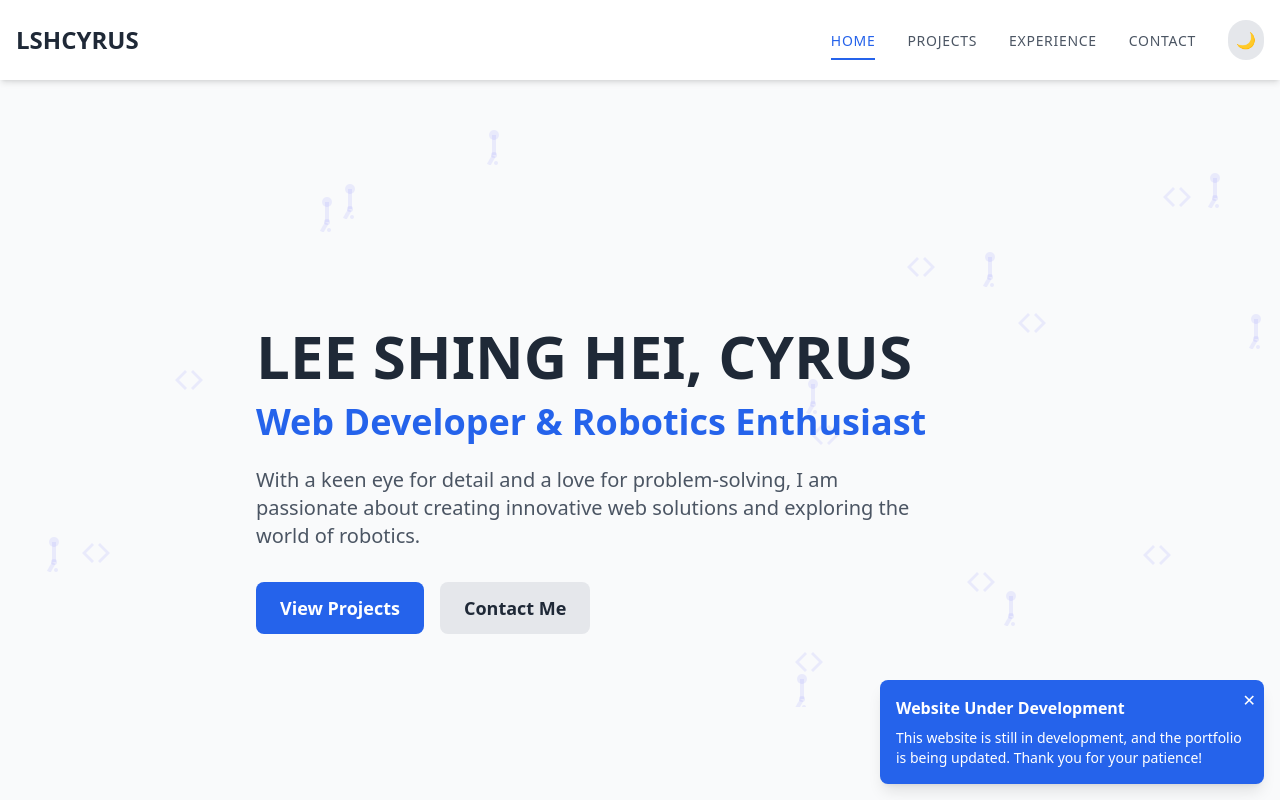
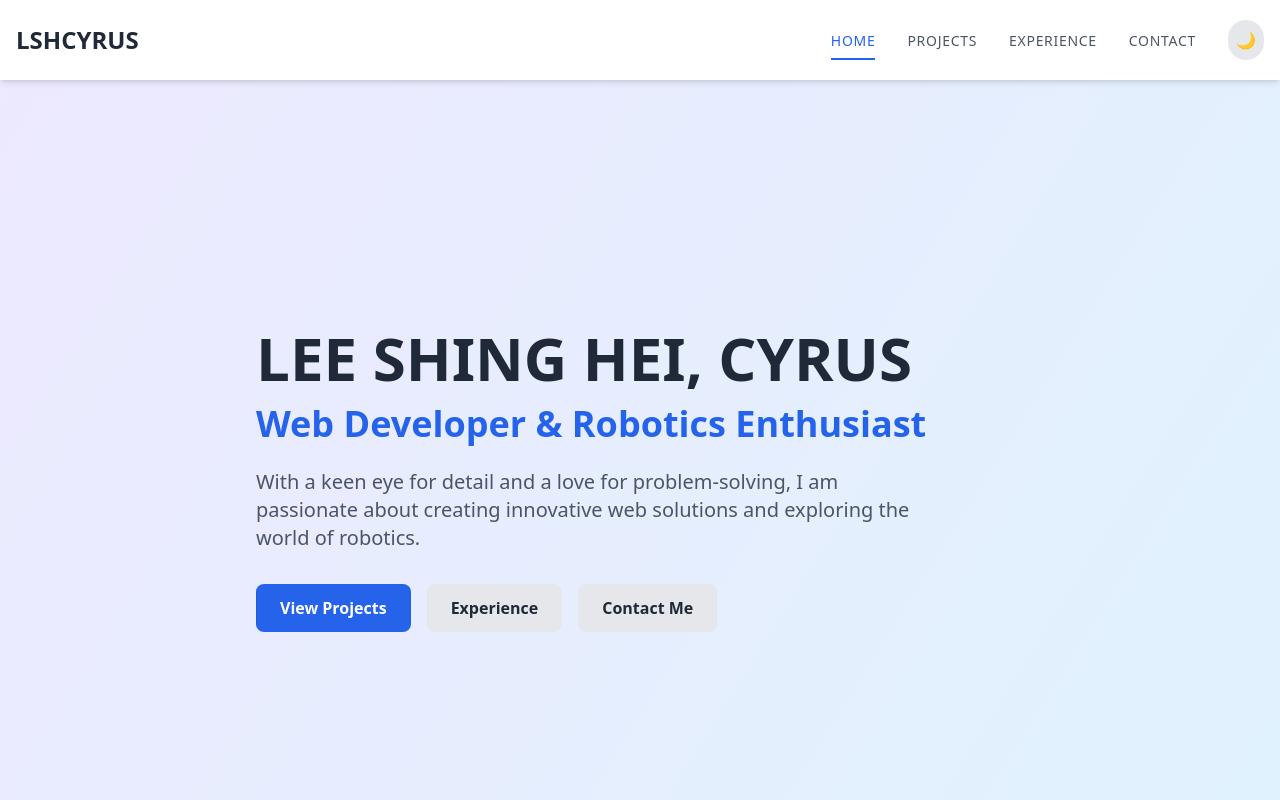
Before and after one commit to lshcyrus/portfolio, a Next.js app: page / in a window 1280 px wide. Shown: the top 800 px of the page. Built offline with nearby package versions, Linux system fonts and the light colour scheme.

Commit message:
huge change to web style

```diff
--- a/package.json
+++ b/package.json
@@ -12,7 +12,7 @@
     "@react-three/drei": "^9.111.5",
     "@react-three/fiber": "^8.17.6",
     "framer-motion": "^11.3.31",
-    "next": "14.2.7",
+    "next": "^14.2.9",
     "react": "^18",
     "react-dom": "^18",
     "react-icons": "^5.3.0",
--- a/src/app/components/BackgroundAnimation.tsx
+++ b/src/app/components/BackgroundAnimation.tsx
@@ -1,54 +1,58 @@
 'use client'
 
-import React, { useEffect, useState } from 'react';
-
-const CodeIcon = () => (
-  <svg width="40" height="40" viewBox="0 0 40 40" fill="none" xmlns="http://www.w3.org/2000/svg">
-    <path d="M10 20L18 28L16 30L6 20L16 10L18 12L10 20Z" fill="currentColor"/>
-    <path d="M30 20L22 28L24 30L34 20L24 10L22 12L30 20Z" fill="currentColor"/>
-  </svg>
-);
-
-const RobotArmIcon = () => (
-  <svg width="40" height="40" viewBox="0 0 40 40" fill="none" xmlns="http://www.w3.org/2000/svg">
-    <circle cx="20" cy="10" r="5" fill="currentColor" />
-    <rect x="18" y="10" width="4" height="20" fill="currentColor" />
-    <circle cx="20" cy="30" r="3" fill="currentColor" />
-    <rect x="18" y="30" width="4" height="10" transform="rotate(30 18 30)" fill="currentColor" />
-    <circle cx="22" cy="38" r="2" fill="currentColor" />
-  </svg>
-);
-
-const BackgroundElement = ({ type }: { type: 'code' | 'robot' }) => (
-  <div className={`bg-element ${type}`}>
-    {type === 'code' ? <CodeIcon /> : <RobotArmIcon />}
-  </div>
-);
+import React, { useEffect, useRef } from 'react';
 
 const BackgroundAnimation = () => {
-  const [elements, setElements] = useState<React.ReactNode[]>([]);
+  const canvasRef = useRef<HTMLCanvasElement>(null);
 
   useEffect(() => {
-    const newElements = [...Array(20)].map((_, i) => (
-      <div key={i} className="element-wrapper" style={{
-        left: `${Math.random() * 100}%`,
-        top: `${Math.random() * 100}%`,
-        animationDelay: `${Math.random() * 5}s`,
-        animationDuration: `${30 + Math.random() * 20}s`
-      }}>
-        <BackgroundElement type={i % 2 === 0 ? 'code' : 'robot'} />
-      </div>
-    ));
-    setElements(newElements);
+    const canvas = canvasRef.current;
+    if (!canvas) return;
+
+    const ctx = canvas.getContext('2d');
+    if (!ctx) return;
+
+    let animationFrameId: number;
+
+    const resizeCanvas = () => {
+      canvas.width = window.innerWidth;
+      canvas.height = window.innerHeight;
+    };
+
+    resizeCanvas();
+    window.addEventListener('resize', resizeCanvas);
+
+    let t = 0;
+
+    const animate = () => {
+      t += 0.005; // Adjust this value to change the speed of transition
+
+      const startColor = getComputedStyle(document.documentElement).getPropertyValue('--bg-start').split(',').map(Number);
+      const endColor = getComputedStyle(document.documentElement).getPropertyValue('--bg-end').split(',').map(Number);
+
+      const r = Math.sin(t) * (endColor[0] - startColor[0]) / 2 + (endColor[0] + startColor[0]) / 2;
+      const g = Math.sin(t) * (endColor[1] - startColor[1]) / 2 + (endColor[1] + startColor[1]) / 2;
+      const b = Math.sin(t) * (endColor[2] - startColor[2]) / 2 + (endColor[2] + startColor[2]) / 2;
+
+      const gradient = ctx.createLinearGradient(0, 0, canvas.width, canvas.height);
+      gradient.addColorStop(0, `rgb(${r}, ${g}, ${b})`);
+      gradient.addColorStop(1, `rgb(${startColor[0]}, ${startColor[1]}, ${startColor[2]})`);
+
+      ctx.fillStyle = gradient;
+      ctx.fillRect(0, 0, canvas.width, canvas.height);
+
+      animationFrameId = requestAnimationFrame(animate);
+    };
+
+    animate();
+
+    return () => {
+      window.removeEventListener('resize', resizeCanvas);
+      cancelAnimationFrame(animationFrameId);
+    };
   }, []);
 
-  return (
-    <div className="background-animation-container">
-      <div className="background-animation">
-        {elements}
-      </div>
-    </div>
-  );
+  return <canvas ref={canvasRef} className="fixed top-0 left-0 w-full h-full -z-10" />;
 };
 
 export default BackgroundAnimation;
--- /dev/null
+++ b/src/app/components/DynamicBackground.tsx
@@ -0,0 +1,88 @@
+import React, { useEffect, useRef } from 'react';
+
+const DynamicBackground: React.FC = () => {
+  const canvasRef = useRef<HTMLCanvasElement>(null);
+
+  useEffect(() => {
+    const canvas = canvasRef.current;
+    if (!canvas) return;
+
+    const ctx = canvas.getContext('2d');
+    if (!ctx) return;
+
+    canvas.width = window.innerWidth;
+    canvas.height = window.innerHeight;
+
+    const particles: Particle[] = [];
+    const particleCount = 100;
+
+    class Particle {
+      x: number;
+      y: number;
+      size: number;
+      speedX: number;
+      speedY: number;
+
+      constructor() {
+        this.x = Math.random() * (canvas?.width ?? 0);
+        this.y = Math.random() * (canvas?.height ?? 0);
+        this.size = Math.random() * 5 + 1;
+        this.speedX = Math.random() * 3 - 1.5;
+        this.speedY = Math.random() * 3 - 1.5;
+      }
+
+      update() {
+        if (!canvas) return;
+        this.x += this.speedX;
+        this.y += this.speedY;
+
+        if (this.x > canvas.width) this.x = 0;
+        else if (this.x < 0) this.x = canvas.width;
+        if (this.y > canvas.height) this.y = 0;
+        else if (this.y < 0) this.y = canvas.height;
+      }
+
+      draw() {
+        if (!canvas || !ctx) return;
+        ctx!.fillStyle = 'rgba(200, 200, 200, 0.5)';
+        ctx!.beginPath();
+        ctx!.arc(this.x, this.y, this.size, 0, Math.PI * 2);
+        ctx!.closePath();
+        ctx!.fill();
+      }
+    }
+
+    const init = () => {
+      for (let i = 0; i < particleCount; i++) {
+        particles.push(new Particle());
+      }
+    };
+
+    const animate = () => {
+      ctx.clearRect(0, 0, canvas.width, canvas.height);
+      for (const particle of particles) {
+        particle.update();
+        particle.draw();
+      }
+      requestAnimationFrame(animate);
+    };
+
+    init();
+    animate();
+
+    const handleResize = () => {
+      canvas.width = window.innerWidth;
+      canvas.height = window.innerHeight;
+    };
+
+    window.addEventListener('resize', handleResize);
+
+    return () => {
+      window.removeEventListener('resize', handleResize);
+    };
+  }, []);
+
+  return <canvas ref={canvasRef} className="fixed top-0 left-0 w-full h-full -z-10" />;
+};
+
+export default DynamicBackground;
--- /dev/null
+++ b/src/app/components/Header.tsx
@@ -0,0 +1,15 @@
+import React from 'react';
+
+const Header = ({ title }: { title: string }) => {
+  return (
+    <header className="py-6 mb-10 border-b border-gray-200 dark:border-gray-700">
+      <div className="container mx-auto px-4 sm:px-6 lg:px-8">
+        <h1 className="text-3xl sm:text-4xl md:text-5xl font-bold text-gray-800 dark:text-gray-100 text-center">
+          {title}
+        </h1>
+      </div>
+    </header>
+  );
+};
+
+export default Header;
--- a/src/app/components/navigation.tsx
+++ b/src/app/components/navigation.tsx
@@ -4,6 +4,7 @@ import Link from 'next/link';
 import { usePathname } from 'next/navigation';
 import { useTheme } from './ThemeProvider';
 import { useState, useEffect } from 'react';
+import { motion, AnimatePresence } from 'framer-motion';
 
 function Navigation() {
   const pathname = usePathname();
@@ -29,21 +30,54 @@ function Navigation() {
     <header className="bg-white dark:bg-gray-800 shadow-md relative z-50">
       <div className="container mx-auto px-4">
         <nav className="flex items-center justify-between h-20">
+          <motion.div
+            initial={{ opacity: 0, x: -20 }}
+            animate={{ opacity: 1, x: 0 }}
+            transition={{ duration: 0.5 }}
+          >
             <Link href="/" className="text-2xl font-bold text-gray-800 dark:text-white">
               LSHCYRUS
             </Link>
+          </motion.div>
           <div className="md:hidden">
             <button
               onClick={() => setIsMenuOpen(!isMenuOpen)}
-              className="text-gray-800 dark:text-white focus:outline-none z-50 relative"
+              className="text-gray-800 dark:text-white focus:outline-none z-50 relative p-2 rounded-md bg-gray-200 dark:bg-gray-700 hover:bg-gray-300 dark:hover:bg-gray-600 transition-colors duration-200"
+              aria-label="Toggle menu"
             >
-              {isMenuOpen ? '✕' : '☰'}
+              <svg
+                xmlns="http://www.w3.org/2000/svg"
+                fill="none"
+                viewBox="0 0 24 24"
+                stroke="currentColor"
+                className="w-8 h-8"
+              >
+                {isMenuOpen ? (
+                  <path strokeLinecap="round" strokeLinejoin="round" strokeWidth={2} d="M6 18L18 6M6 6l12 12" />
+                ) : (
+                  <path strokeLinecap="round" strokeLinejoin="round" strokeWidth={2} d="M4 6h16M4 12h16M4 18h16" />
+                )}
+              </svg>
             </button>
           </div>
-          <div className={`md:flex md:items-center md:space-x-8 ${isMenuOpen ? 'block' : 'hidden'} fixed md:relative inset-0 bg-white dark:bg-gray-800 md:bg-transparent md:dark:bg-transparent p-4 md:p-0 z-40`}>
+          <AnimatePresence>
+            {(isMenuOpen || window.innerWidth > 768) && (
+              <motion.div
+                initial={{ opacity: 0, y: -20 }}
+                animate={{ opacity: 1, y: 0 }}
+                exit={{ opacity: 0, y: -20 }}
+                transition={{ duration: 0.3 }}
+                className={`md:flex md:items-center md:space-x-8 ${isMenuOpen ? 'block' : 'hidden'} fixed md:relative inset-0 bg-white dark:bg-gray-800 md:bg-transparent md:dark:bg-transparent p-4 md:p-0 z-40`}
+              >
                 <ul className="flex flex-col md:flex-row md:items-center md:space-x-8 mt-20 md:mt-0">
-              {navItems.map((item) => (
-                <li key={item.path} className="my-4 md:my-0">
+                  {navItems.map((item, index) => (
+                    <motion.li
+                      key={item.path}
+                      initial={{ opacity: 0, y: -20 }}
+                      animate={{ opacity: 1, y: 0 }}
+                      transition={{ duration: 0.3, delay: index * 0.1 }}
+                      className="my-4 md:my-0"
+                    >
                       <Link
                         href={item.path}
                         className={`text-sm font-medium uppercase tracking-wider hover:text-blue-600 dark:hover:text-blue-400 transition-colors duration-200 ${
@@ -55,26 +89,39 @@ function Navigation() {
                       >
                         {item.name}
                       </Link>
-                </li>
+                    </motion.li>
                   ))}
-              <li className="my-4 md:my-0">
+                  <motion.li
+                    initial={{ opacity: 0, y: -20 }}
+                    animate={{ opacity: 1, y: 0 }}
+                    transition={{ duration: 0.3, delay: navItems.length * 0.1 }}
+                    className="my-4 md:my-0"
+                  >
                     <button
                       onClick={toggleTheme}
                       className="p-2 rounded-full bg-gray-200 dark:bg-gray-600 text-gray-800 dark:text-white"
                     >
                       {theme === 'light' ? '🌙' : '☀️'}
                     </button>
-              </li>
+                  </motion.li>
                 </ul>
-          </div>
+              </motion.div>
+            )}
+          </AnimatePresence>
         </nav>
       </div>
+      <AnimatePresence>
         {isMenuOpen && (
-        <div
+          <motion.div
+            initial={{ opacity: 0 }}
+            animate={{ opacity: 1 }}
+            exit={{ opacity: 0 }}
+            transition={{ duration: 0.3 }}
             className="fixed inset-0 bg-black bg-opacity-50 z-30"
             onClick={() => setIsMenuOpen(false)}
-        ></div>
+          ></motion.div>
         )}
+      </AnimatePresence>
     </header>
   );
 }
--- a/src/app/contact/page.tsx
+++ b/src/app/contact/page.tsx
@@ -1,5 +1,6 @@
 import React from 'react';
 import Link from 'next/link';
+import Header from '../components/Header';
 import { FaGithub, FaLinkedin, FaInstagram, FaEnvelope } from 'react-icons/fa';
 
 const ContactPage = () => {
@@ -12,9 +13,7 @@ const ContactPage = () => {
 
   return (
     <div className="min-h-screen flex flex-col items-center justify-start pt-16 sm:pt-24 p-4 sm:p-8 md:p-16 lg:p-24 dark:bg-gray-900">
-      <h1 className="text-3xl sm:text-4xl lg:text-5xl font-bold mb-12 text-center text-gray-900 dark:text-white">
-        GET IN TOUCH WITH ME
-      </h1>
+      <Header title="CONTACT" />
       <div className="grid grid-cols-1 sm:grid-cols-2 gap-6 max-w-2xl w-full">
         {contactLinks.map((link, index) => (
           <Link
--- a/src/app/page.tsx
+++ b/src/app/page.tsx
@@ -1,10 +1,9 @@
 import Link from "next/link";
 import BackgroundAnimation from "./components/BackgroundAnimation";
-import DevelopmentNotice from "./components/DevelopmentNotice";
 
 export default function Home() {
   return (
-    <div className="relative flex items-center justify-center min-h-screen p-4 sm:p-8 bg-gray-50 dark:bg-gray-900 overflow-hidden">
+    <div className="relative flex items-center justify-center min-h-screen p-4 sm:p-8 overflow-hidden">
       <BackgroundAnimation />
       <div className="max-w-3xl w-full text-center sm:text-left z-10 relative">
         <h1 className="text-4xl sm:text-5xl lg:text-6xl font-bold mb-4 text-gray-800 dark:text-white">
@@ -17,15 +16,29 @@ export default function Home() {
           With a keen eye for detail and a love for problem-solving, I am passionate about creating innovative web solutions and exploring the world of robotics.
         </p>
         <div className="flex flex-wrap justify-center sm:justify-start gap-4">
-          <Link href="/projects" className="bg-blue-600 hover:bg-blue-700 text-white font-bold py-3 px-6 rounded-lg transition duration-300 text-lg">
-            View Projects
+          <Link href="/projects" className="group relative inline-flex items-center justify-center px-6 py-3 overflow-hidden font-bold rounded-lg text-white bg-blue-600 transition-all duration-300 ease-out hover:bg-blue-700">
+            <span className="absolute inset-0 flex items-center justify-center w-full h-full text-white duration-300 -translate-x-full bg-blue-700 group-hover:translate-x-0 ease">
+              <svg className="w-6 h-6" fill="none" stroke="currentColor" viewBox="0 0 24 24" xmlns="http://www.w3.org/2000/svg"><path strokeLinecap="round" strokeLinejoin="round" strokeWidth="2" d="M14 5l7 7m0 0l-7 7m7-7H3"></path></svg>
+            </span>
+            <span className="absolute flex items-center justify-center w-full h-full text-white transition-all duration-300 transform group-hover:translate-x-full ease">View Projects</span>
+            <span className="relative invisible">View Projects</span>
           </Link>
-          <Link href="/contact" className="bg-gray-200 dark:bg-gray-700 hover:bg-gray-300 dark:hover:bg-gray-600 text-gray-800 dark:text-white font-bold py-3 px-6 rounded-lg transition duration-300 text-lg">
-            Contact Me
+          <Link href="/experience" className="group relative inline-flex items-center justify-center px-6 py-3 overflow-hidden font-bold rounded-lg text-gray-800 dark:text-white bg-gray-200 dark:bg-gray-700 transition-all duration-300 ease-out hover:bg-gray-300 dark:hover:bg-gray-600">
+            <span className="absolute inset-0 flex items-center justify-center w-full h-full text-gray-800 dark:text-white duration-300 -translate-x-full bg-gray-300 dark:bg-gray-600 group-hover:translate-x-0 ease">
+              <svg className="w-6 h-6" fill="none" stroke="currentColor" viewBox="0 0 24 24" xmlns="http://www.w3.org/2000/svg"><path strokeLinecap="round" strokeLinejoin="round" strokeWidth="2" d="M21 13.255A23.931 23.931 0 0112 15c-3.183 0-6.22-.62-9-1.745M16 6V4a2 2 0 00-2-2h-4a2 2 0 00-2 2v2m4 6h.01M5 20h14a2 2 0 002-2V8a2 2 0 00-2-2H5a2 2 0 00-2 2v10a2 2 0 002 2z"></path></svg>
+            </span>
+            <span className="absolute flex items-center justify-center w-full h-full text-gray-800 dark:text-white transition-all duration-300 transform group-hover:translate-x-full ease">Experience</span>
+            <span className="relative invisible">Experience</span>
+          </Link>
+          <Link href="/contact" className="group relative inline-flex items-center justify-center px-6 py-3 overflow-hidden font-bold rounded-lg text-gray-800 dark:text-white bg-gray-200 dark:bg-gray-700 transition-all duration-300 ease-out hover:bg-gray-300 dark:hover:bg-gray-600">
+            <span className="absolute inset-0 flex items-center justify-center w-full h-full text-gray-800 dark:text-white duration-300 -translate-x-full bg-gray-300 dark:bg-gray-600 group-hover:translate-x-0 ease">
+              <svg className="w-6 h-6" fill="none" stroke="currentColor" viewBox="0 0 24 24" xmlns="http://www.w3.org/2000/svg"><path strokeLinecap="round" strokeLinejoin="round" strokeWidth="2" d="M3 8l7.89 5.26a2 2 0 002.22 0L21 8M5 19h14a2 2 0 002-2V7a2 2 0 00-2-2H5a2 2 0 00-2 2v10a2 2 0 002 2z"></path></svg>
+            </span>
+            <span className="absolute flex items-center justify-center w-full h-full text-gray-800 dark:text-white transition-all duration-300 transform group-hover:translate-x-full ease">Contact Me</span>
+            <span className="relative invisible">Contact Me</span>
           </Link>
         </div>
       </div>
-      <DevelopmentNotice />
     </div>
   );
 }
--- a/src/app/projects/page.tsx
+++ b/src/app/projects/page.tsx
@@ -1,4 +1,5 @@
 import Link from 'next/link';
+import Header from '../components/Header';
 
 interface Project {
   title: string;
@@ -8,12 +9,6 @@ interface Project {
 }
 
 const projects: Project[] = [
-  {
-    title: "Personal Portfolio Website",
-    description: "A responsive website showcasing my skills and projects.",
-    technologies: ["React", "Next.js", "HTML", "Tailwind CSS", "TypeScript"],
-    link: "https://github.com/yourusername/portfolio",
-  },
   // Add more projects here
   {
     title: "Robotics Control System",
@@ -21,11 +16,23 @@ const projects: Project[] = [
     technologies: ["Python", "ESP32-CAM", "Arduino", "TCP/IP", "Flask WSGI Framework"],
   },
   {
-    title: "Peanut KING Education",
+    title: "Peanut KING Education Homepage",
     description: "Redesigned and developed the education homepage for Peanut KING Solution Limited.",
-    technologies: ["React", "Next.js", "HTML", "CSS", "JavaScript", "AWS EC2", "Ubuntu"],
-    link: "https://peanutkingeducation.com",
+    technologies: ["React", "Next.js", "HTML", "CSS", "JavaScript", "AWS EC2", "Ubuntu", "Docker"],
+    link: "https://github.com/lshcyrus/Peanut-King-Solution-Limited-EduHome",
   },
+  {
+    title: "Peanut KING Education Platform",
+    description: "Maintained and developed the online education platform for Peanut KING Solution Limited.",
+    technologies: ["React", "Node.js", "JavaScript", "Django", "Python", "HTML", "CSS", "AWS EC2", "Ubuntu"],
+    link: "https://peanutkingeducation.com/sign-in.html",
+  },
+  {
+    title: "Uno",
+    description: "Replicated the classic game Uno using C++. Implemented the game logic, player interaction, and card shuffling.",
+    technologies: ["C++"],
+    link: "https://github.com/lshcyrus/Uno",
+  }
 
 ];
 
@@ -33,14 +40,14 @@ export default function Projects() {
   return (
     <main className="flex min-h-screen flex-col items-center p-4 sm:p-8 md:p-16 lg:p-24 dark:bg-gray-900">
       <div className="w-full max-w-6xl">
-        <h1 className="text-2xl sm:text-3xl lg:text-4xl font-bold mb-4 sm:mb-8 text-center dark:text-white">MY PROJECTS</h1>
+        <Header title="PROJECTS" />
         <div className="grid gap-4 sm:gap-6 md:grid-cols-2 lg:grid-cols-3">
           {projects.map((project, index) => (
             <div key={index} className="bg-gray-100 dark:bg-gray-800 p-4 sm:p-6 rounded-lg shadow-md hover:shadow-lg transition-shadow duration-300">
               <h2 className="text-xl sm:text-2xl font-semibold mb-2 dark:text-white">{project.title}</h2>
               <p className="text-sm sm:text-base text-gray-600 dark:text-gray-300 mb-3">{project.description}</p>
               <div className="mb-3">
-                <h3 className="text-xs sm:text-sm font-semibold text-gray-500 dark:text-gray-400 mb-1">Technologies:</h3>
+                <h3 className="text-xs sm:text-sm font-semibold text-gray-500 dark:text-gray-400 mb-1">Technical Skills:</h3>
                 <div className="flex flex-wrap gap-1 sm:gap-2">
                   {project.technologies.map((tech, techIndex) => (
                     <span key={techIndex} className="bg-blue-100 text-blue-800 dark:bg-blue-900 dark:text-blue-200 text-xs px-2 py-0.5 rounded">
```
Also changed, not shown: src/app/experience/page.tsx (+9 -9 lines), src/app/globals.css (+15 -0 lines), 1 other file (tests, documents, lock files or other folders). Lines whose indentation alone changed are shown as unchanged.
